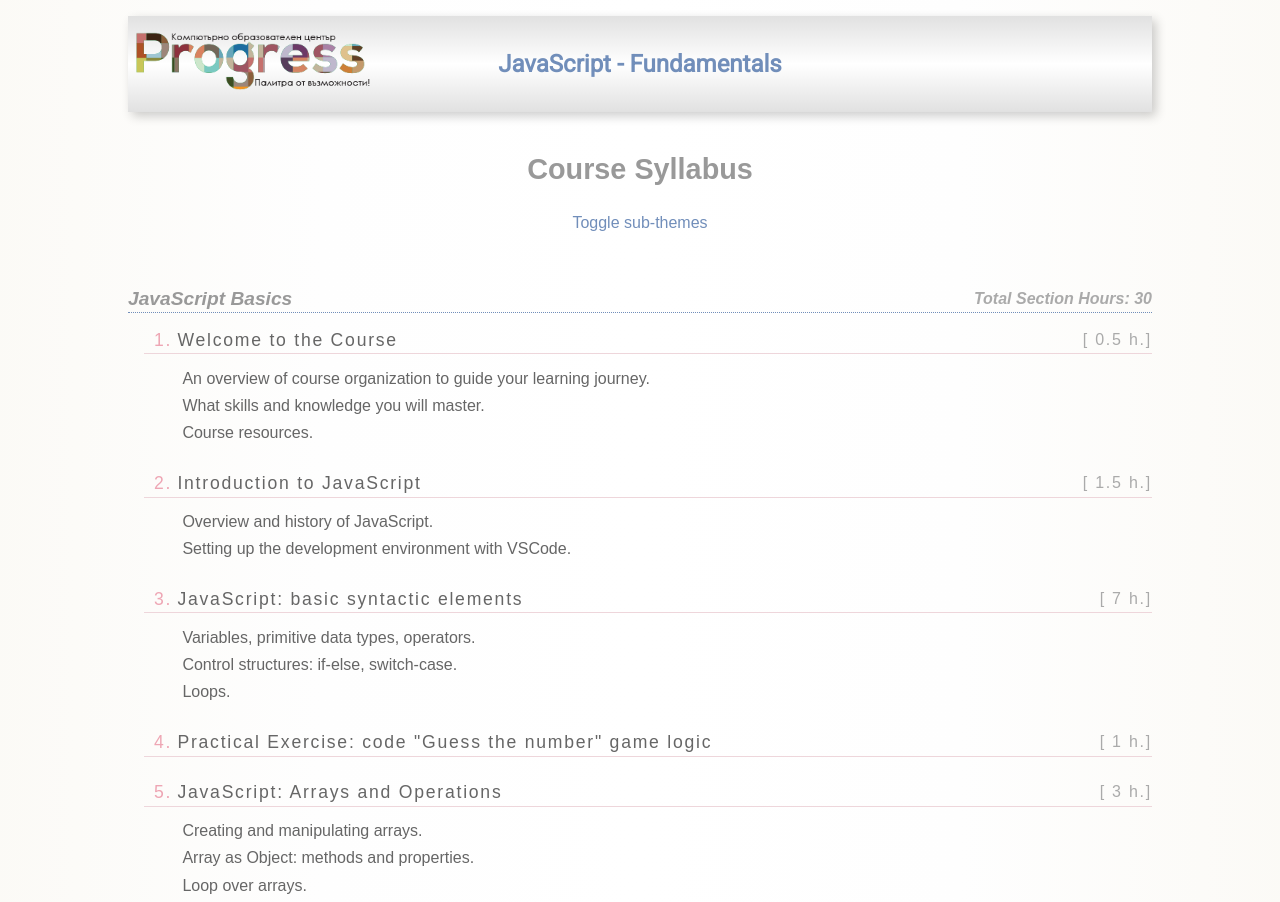
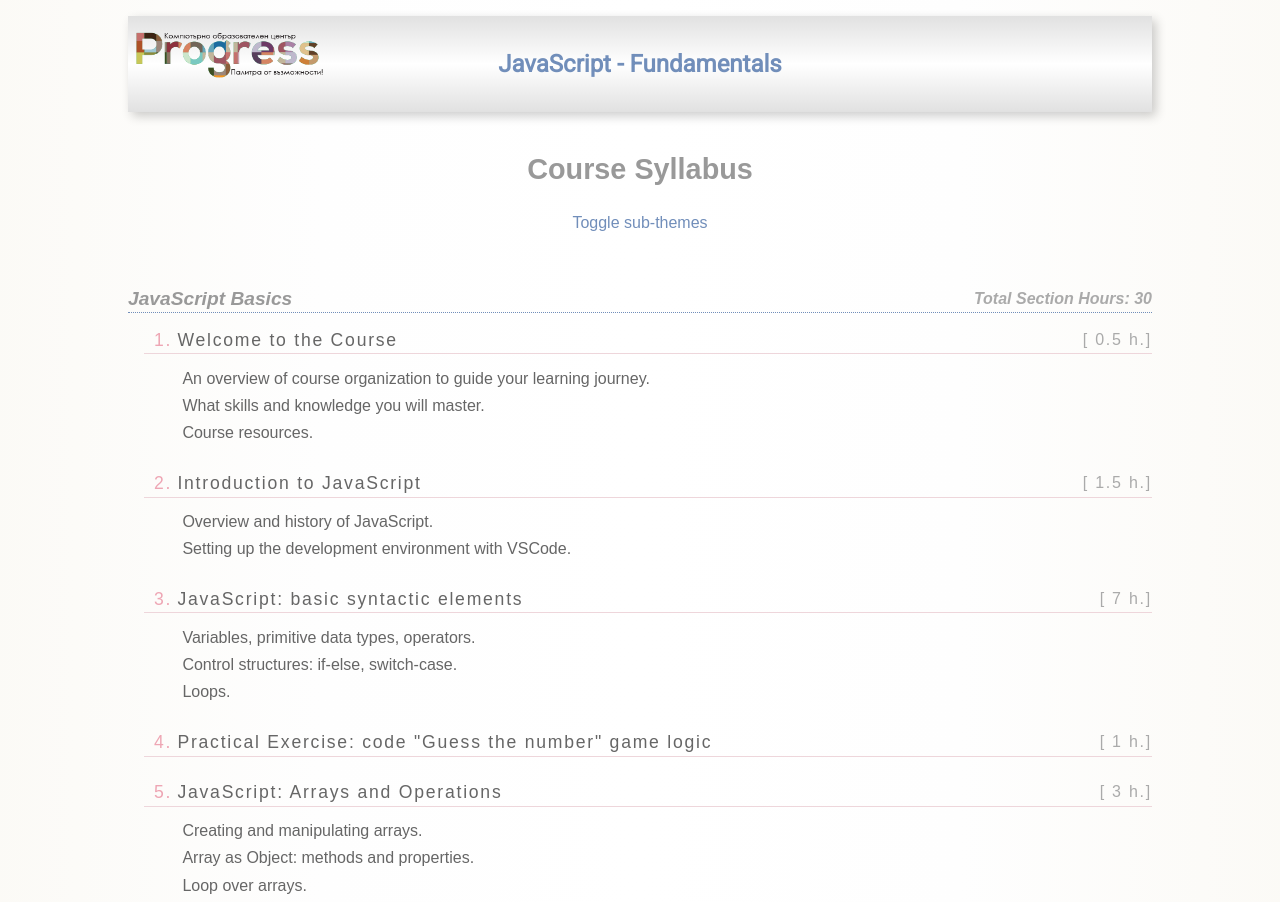
Before and after one commit to WWWCourses/ProgressBG-JS-Basics-Slides, a plain HTML site: page pages/agenda/agenda.html in a window 1280 px wide. Shown: the top 902 px of the page. Drawn offline with nearby package versions, Linux system fonts and the light colour scheme; files that its build step writes are made by us from their sources; files whose address does not match are found by name; a web font is replaced by a local one.

Commit message:
logo with to vw

```diff
--- a/outfit/css/agenda.css
+++ b/outfit/css/agenda.css
@@ -21,7 +21,7 @@ header>h1{
   font-family: "Roboto", sans-serif;
 }
 header .logo{
-  width:15em;
+  width:15vw;
   height: 4em;
   margin: 1em 0 0 .5em;
   background-image: url('../images/logos/ProgressBG_logo.png');
```
